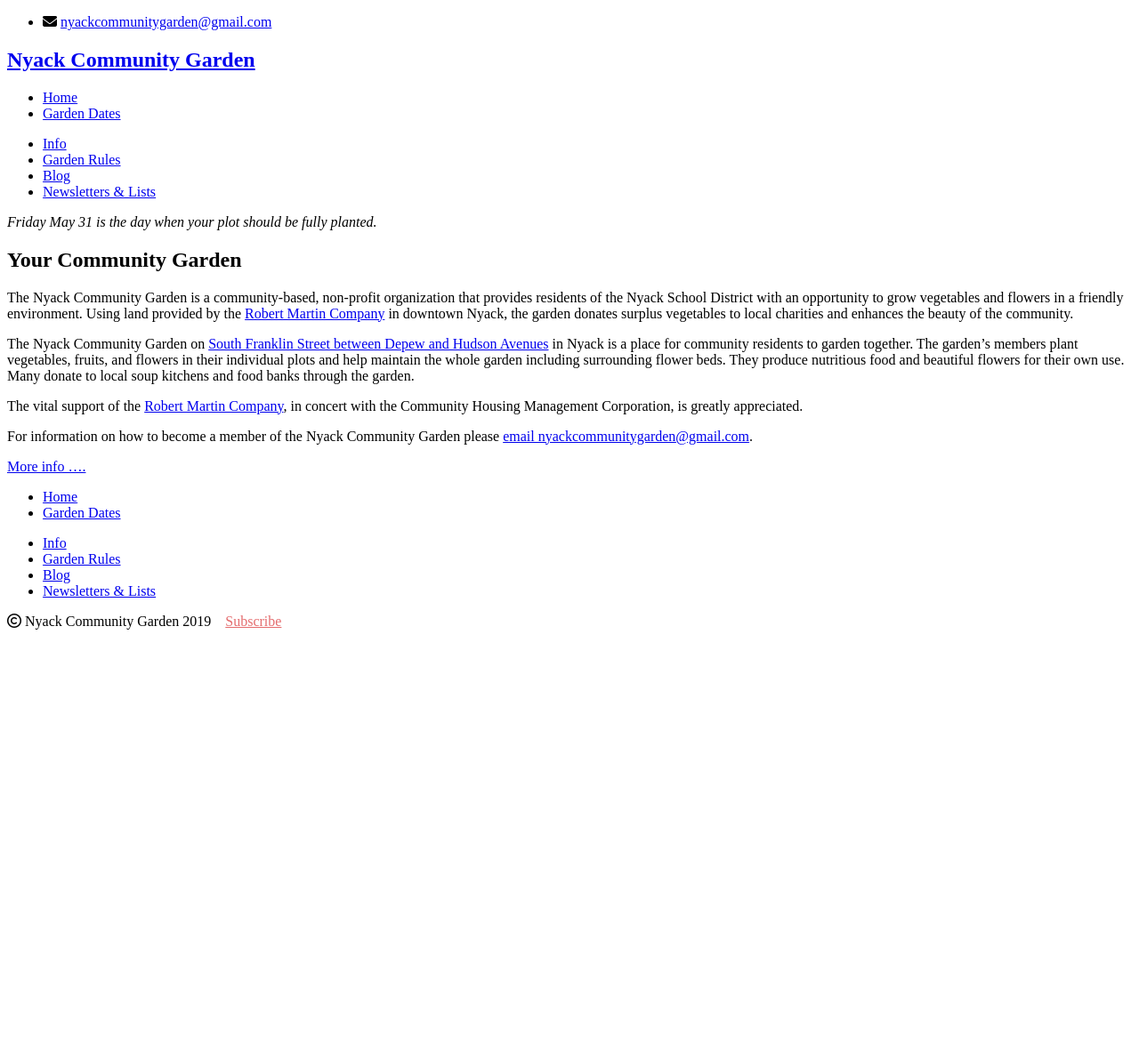
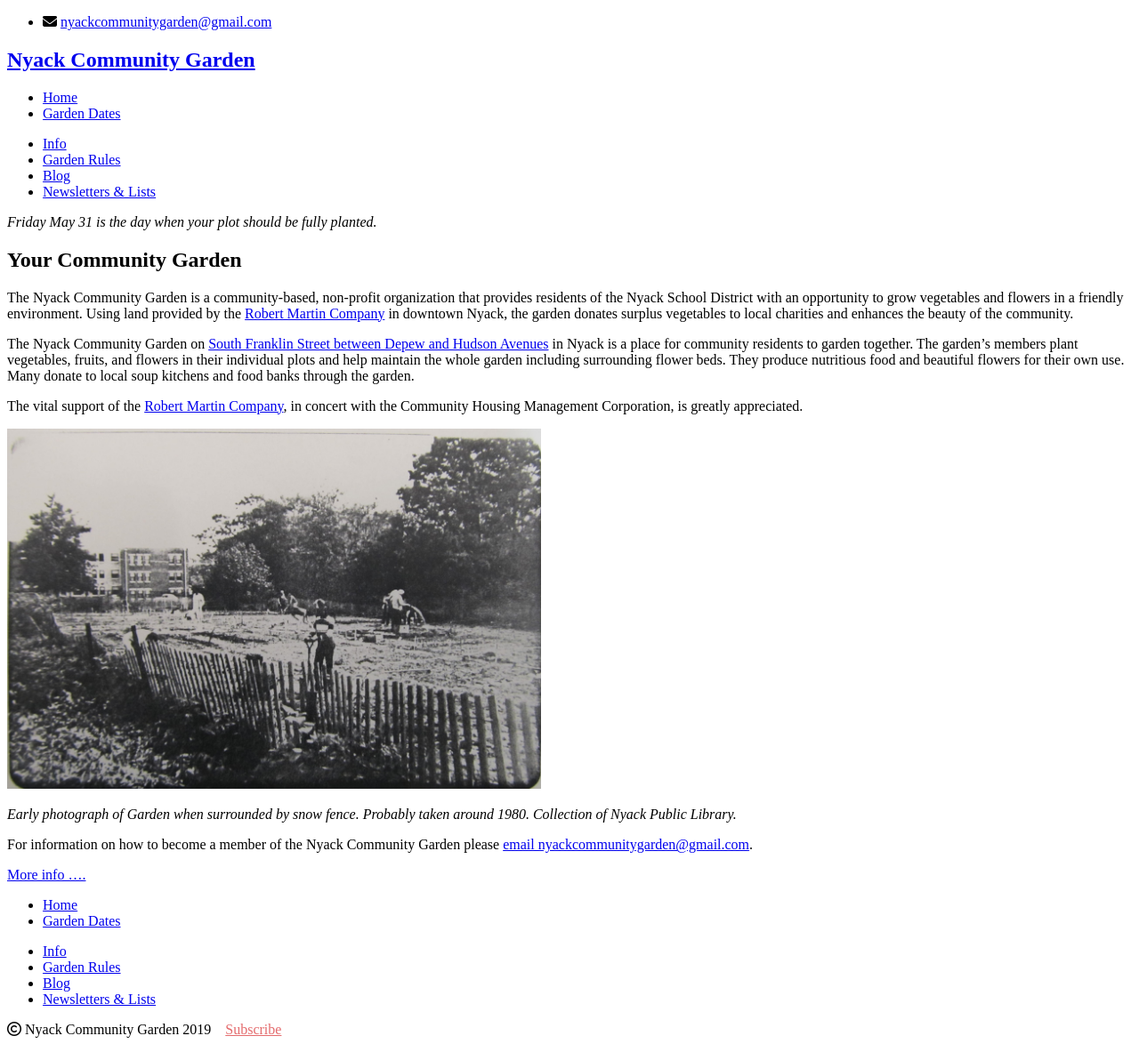
Before and after one commit to bosborne/nyackcommunitygarden, a Jekyll site: the page built from index.md, in a window 1280 px wide. Shown: the whole page at 89% size. Built offline with Jekyll 4.4.1, drawn with Linux system fonts in a browser that asks for light colours; nearby versions of some CDN libraries; library files that are not in the unit come from our copies; before the commit the page ends 900 px from its top, so only the background shows below that.

Commit message:
Add picture to front page

```diff
--- a/index.md
+++ b/index.md
@@ -26,6 +26,10 @@
 Company](http://robertmartincompany.com), in concert with the Community
 Housing Management Corporation, is greatly appreciated.
 
+<img src="/images/undated from NPL 11.01.29.jpeg" alt="Early photo of the garden around 1980, in the snow" width="600"/>
+
+*Early photograph of Garden when surrounded by snow fence. Probably taken around 1980. Collection of Nyack Public Library.*
+
 For information on how to become a member of the Nyack Community Garden
 please [email nyackcommunitygarden@gmail.com](mailto:nyackcommunitygarden@gmail.com>
 ).
```
